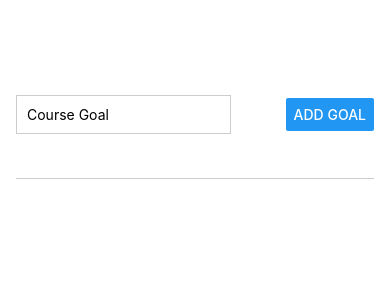
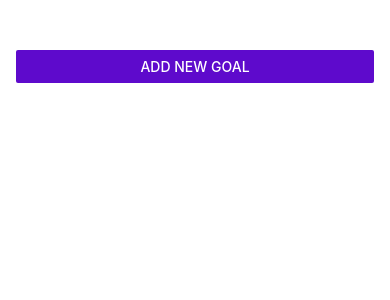
Before and after one commit to safinajjar/react-native-app, a React Native app: screen / in a window 390 px wide. Shown: the top 300 px of the page. Built offline with nearby package versions, Linux system fonts and the light colour scheme.

Commit message:
move input and btn into a modal

```diff
--- a/App.js
+++ b/App.js
@@ -1,10 +1,11 @@
 import { useState } from "react";
-import { FlatList, StyleSheet, View } from "react-native";
+import { Button, FlatList, StyleSheet, View } from "react-native";
 import GoalItem from "./components/GoalItem";
 import GoalInput from "./components/GoalInput";
 
 export default function App() {
   const [courseGoals, setcourseGoals] = useState([]);
+  const [isAddModalVisible, setIsAddModalVisible] = useState(false);
 
   const addGoalHandler = (goal) => {
     setcourseGoals((currentGoals) => [
@@ -24,7 +25,12 @@ export default function App() {
 
   return (
     <View style={styles.appContainer}>
-      <GoalInput onAddGoal={addGoalHandler} />
+      <Button
+        title="Add New Goal"
+        color="#5e0acc"
+        onPress={() => setIsAddModalVisible(true)}
+      />
+      <GoalInput onAddGoal={addGoalHandler} visible={isAddModalVisible} />
       <View style={styles.goalsContainer}>
         <FlatList
           data={courseGoals}
--- a/components/GoalInput.js
+++ b/components/GoalInput.js
@@ -1,5 +1,5 @@
 import { useState } from "react";
-import { Button, StyleSheet, TextInput, View } from "react-native";
+import { Button, Modal, StyleSheet, TextInput, View } from "react-native";
 
 export default function GoalInput(props) {
   const [goal, setGoal] = useState("");
@@ -14,6 +14,7 @@ export default function GoalInput(props) {
   };
 
   return (
+    <Modal visible={props.visible} animationType="slide">
       <View style={styles.inputContainer}>
         <TextInput
           style={styles.textInput}
@@ -23,6 +24,7 @@ export default function GoalInput(props) {
         />
         <Button title="Add Goal" onPress={addGoalHandler} />
       </View>
+    </Modal>
   );
 }
 
--- a/components/GoalItem.js
+++ b/components/GoalItem.js
@@ -5,7 +5,7 @@ export default function GoalItem(props) {
     <View style={styles.goalItem}>
       <Pressable
         android_ripple={{ color: "#dddddd" }}
-        onPress={props.onDeleteItem.bind(this, props.id)}
+        onPress={() => props.onDeleteItem(props.id)}
         style={({ pressed }) => pressed && styles.pressedItem}
       >
         <Text style={styles.goalText}>{props.text}</Text>
```
Lines whose indentation alone changed are shown as unchanged.
